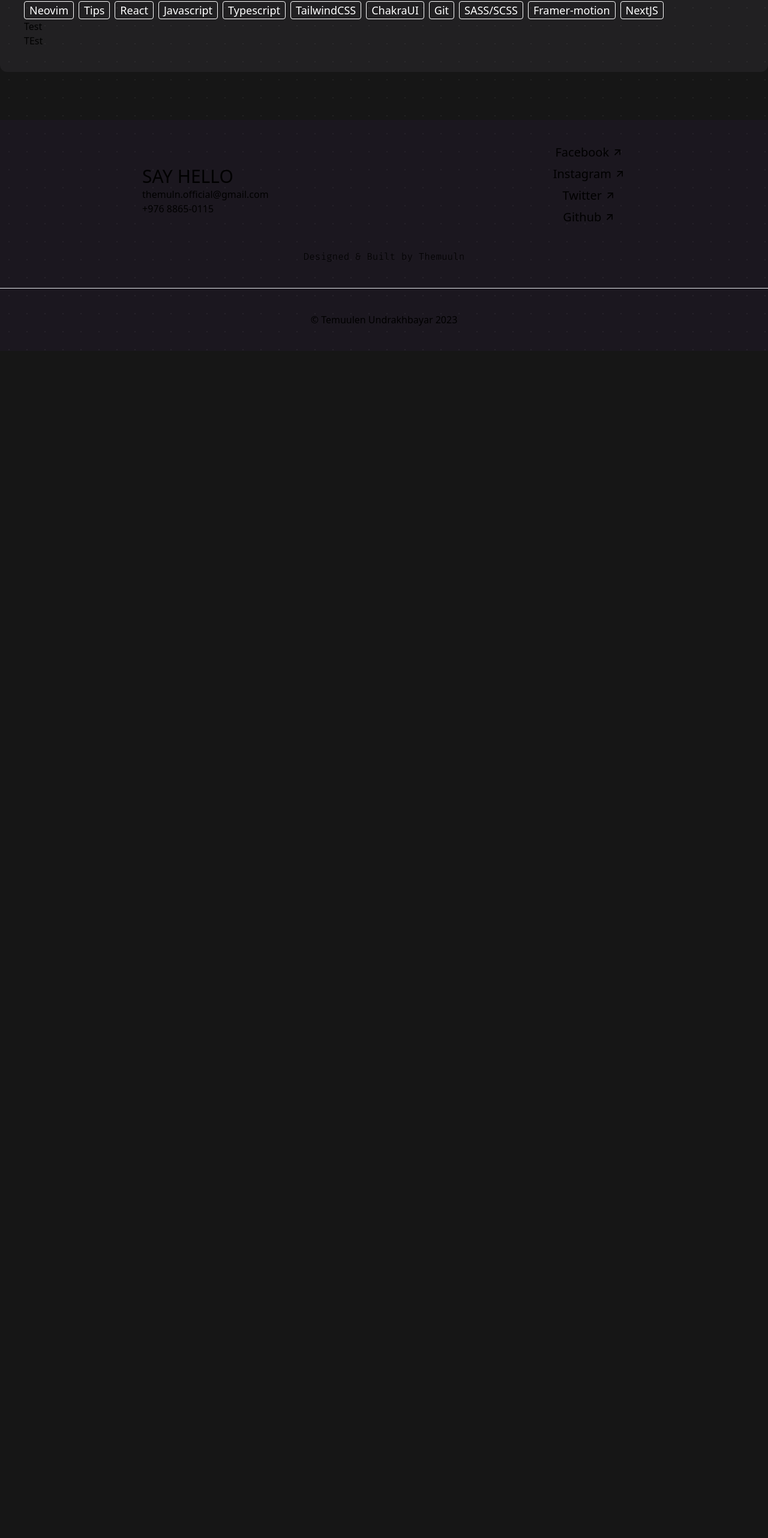
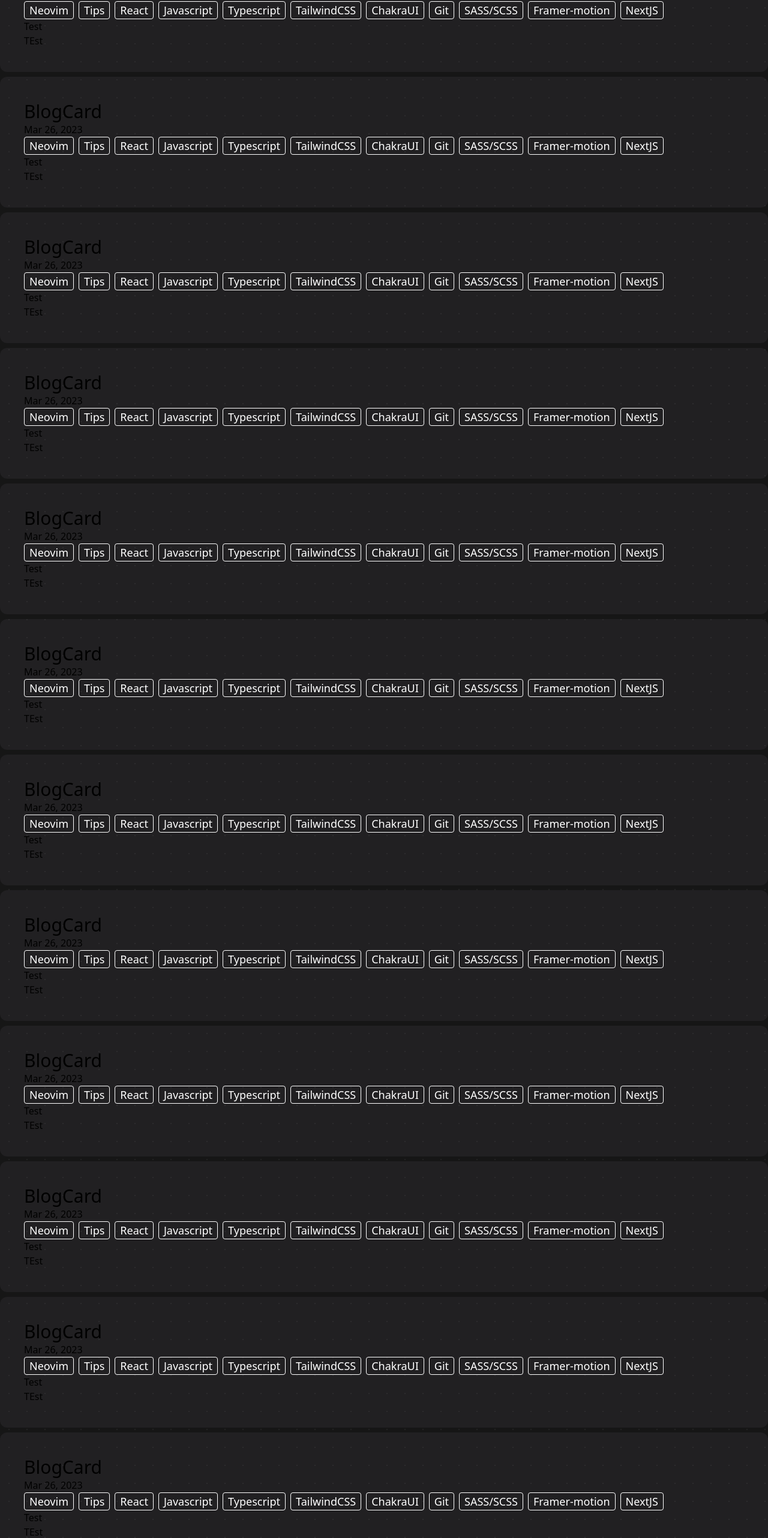
Before and after one commit to themuuln/final-portfolio, a Next.js app: page /blog in a window 1280 px wide. Shown: the part 1082-3646 px from the top of the page at 60% size. Before the commit the page ends 1667 px from the top, so only its background shows below. Built offline with nearby package versions, Linux system fonts and the light colour scheme; a web font is replaced by a local one.

Commit message:
added: test

```diff
--- a/components/blog/BlogMainSection.tsx
+++ b/components/blog/BlogMainSection.tsx
@@ -9,6 +9,21 @@ const BlogMainSection = () => {
         <BlogCard />
         <BlogCard />
         <BlogCard />
+        <BlogCard />
+        <BlogCard />
+        <BlogCard />
+        <BlogCard />
+        <BlogCard />
+        <BlogCard />
+        <BlogCard />
+        <BlogCard />
+        <BlogCard />
+        <BlogCard />
+        <BlogCard />
+        <BlogCard />
+        <BlogCard />
+        <BlogCard />
+        <BlogCard />
       </div>
     </>
   );
```
